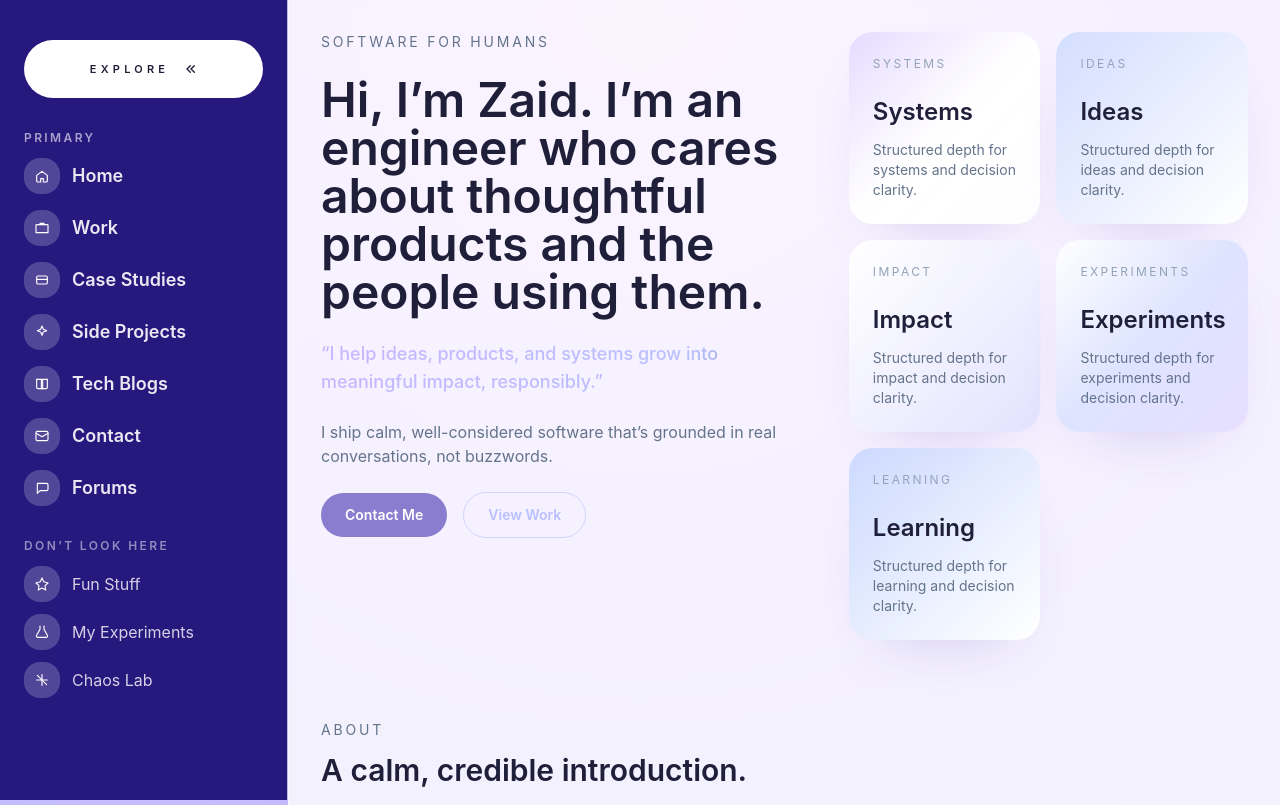
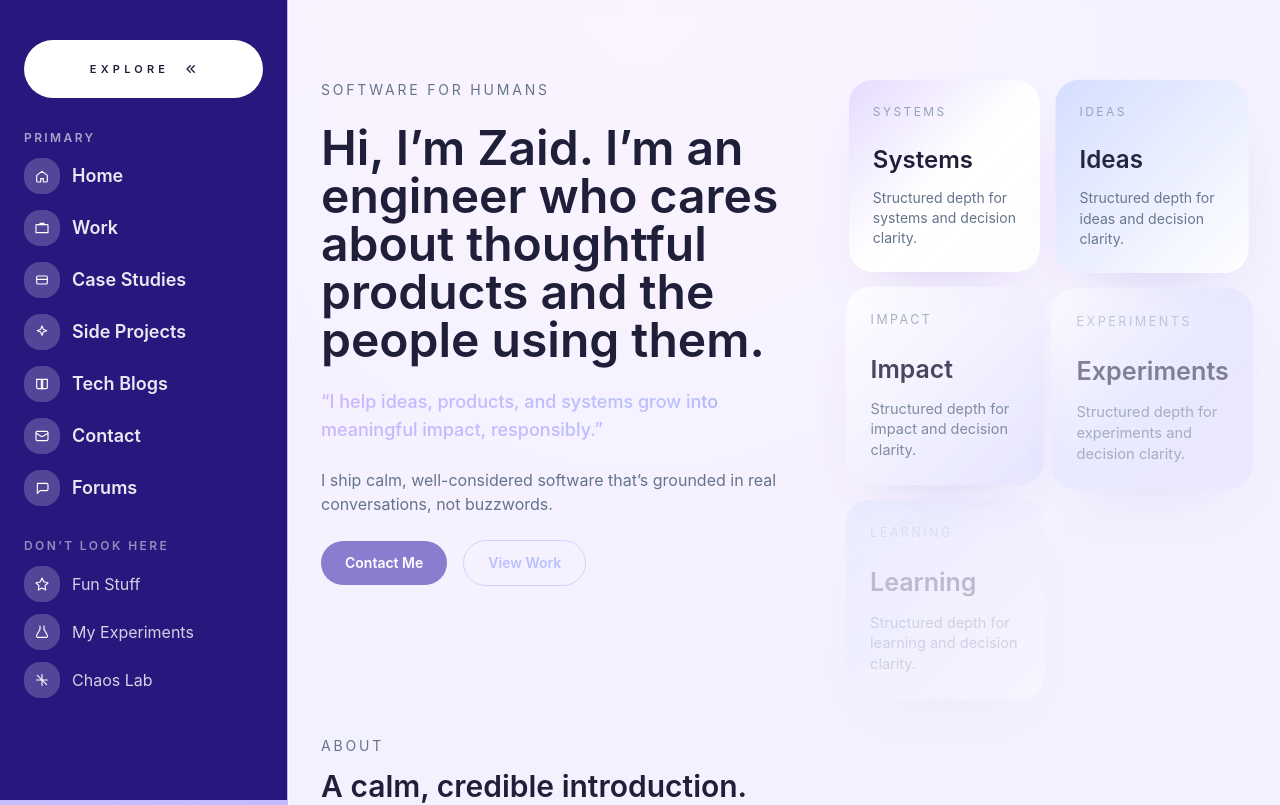
Before and after one commit to deploy-and-die/my-tech-suit, a Next.js app: page / in a window 1280 px wide. Shown: the top 805 px of the page. Built offline with nearby package versions, Linux system fonts and the light colour scheme.

Commit message:
Animated Home Page Cards

```diff
--- a/components/layout/BrandPage.tsx
+++ b/components/layout/BrandPage.tsx
@@ -63,8 +63,22 @@ export function BrandPage() {
     },
   });
 
+  const waveAnimation = (index: number, baseDelay = 0) =>
+    prefersReducedMotion
+      ? undefined
+      : {
+          y: [0, -8, 0],
+          transition: {
+            duration: 4.5,
+            repeat: Infinity,
+            repeatType: "mirror",
+            delay: baseDelay + index * 0.4,
+            ease: "easeInOut",
+          },
+        };
+
   return (
-    <div className="space-y-20">
+    <div className="space-y-12 pt-12">
       <section className="space-y-10">
         <div className="grid gap-10 lg:grid-cols-[1.1fr_0.9fr]">
           <motion.div
@@ -133,10 +147,29 @@ export function BrandPage() {
               <motion.div
                 key={card.title}
                 initial="hidden"
-                animate="show"
+                animate={
+                  prefersReducedMotion
+                    ? "show"
+                    : {
+                        opacity: 1,
+                        y: 0,
+                        scale: [1, 1.05, 1],
+                      }
+                }
                 variants={float(index)}
                 className={`rounded-3xl ${card.tone} p-6 shadow-soft`}
-                style={!prefersReducedMotion ? { transform: `translateY(${index % 2 === 0 ? -6 : 6}px)` } : undefined}
+                transition={
+                  prefersReducedMotion
+                    ? { duration: 0.6, ease: "easeOut", delay: index * 0.1 }
+                    : {
+                        duration: 4,
+                        repeat: Infinity,
+                        repeatDelay: 0.6,
+                        delay: 1.5 + index * 0.7,
+                        ease: "easeInOut",
+                      }
+                }
+                style={!prefersReducedMotion ? { transformOrigin: "center" } : undefined}
               >
                 <p className="text-xs uppercase tracking-[0.2em] text-slate-400">{card.title}</p>
                 <p className="mt-6 text-2xl font-semibold text-ink">{card.title}</p>
@@ -171,6 +204,7 @@ export function BrandPage() {
               transition={{ duration: 0.6, delay: index * 0.1, ease: "easeOut" }}
               className="rounded-3xl border border-accent/20 bg-white/80 p-6 shadow-soft"
               whileHover={prefersReducedMotion ? undefined : { y: -4 }}
+              animate={waveAnimation(index)}
             >
               <p className="text-xs uppercase tracking-[0.2em] text-slate-400">{card.title}</p>
               <p className="mt-4 text-xl font-semibold text-ink">{card.title}</p>
@@ -203,6 +237,7 @@ export function BrandPage() {
               variants={fadeUp}
               transition={{ duration: 0.6, delay: index * 0.12, ease: "easeOut" }}
               className="rounded-3xl border border-accent/20 bg-white/85 p-6 shadow-soft"
+              animate={waveAnimation(index, 0.5)}
             >
               <div className="flex h-12 w-12 items-center justify-center rounded-full bg-lavender/80 text-accentDark">
                 <span className="text-lg font-semibold">{index + 1}</span>
```
